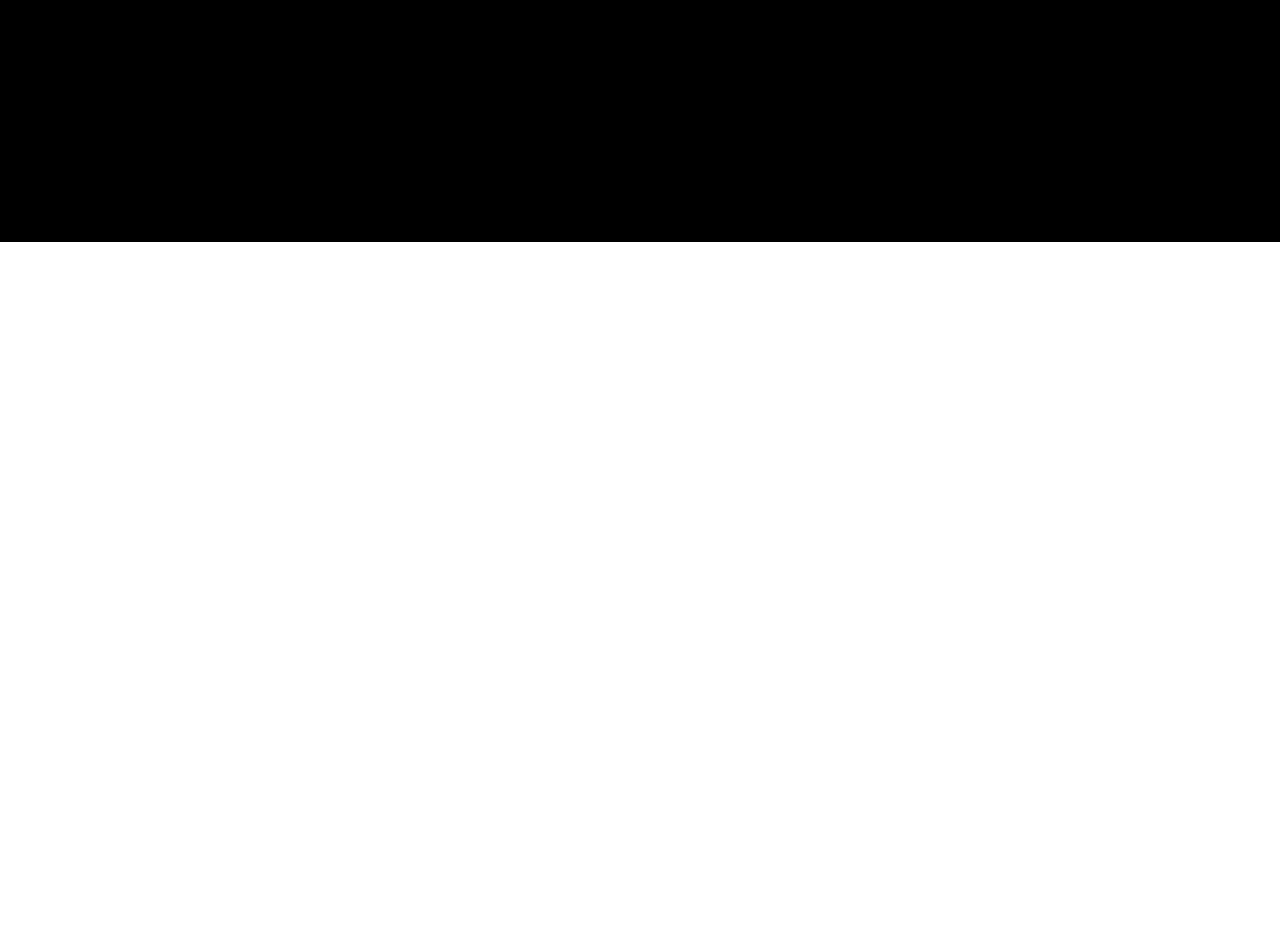
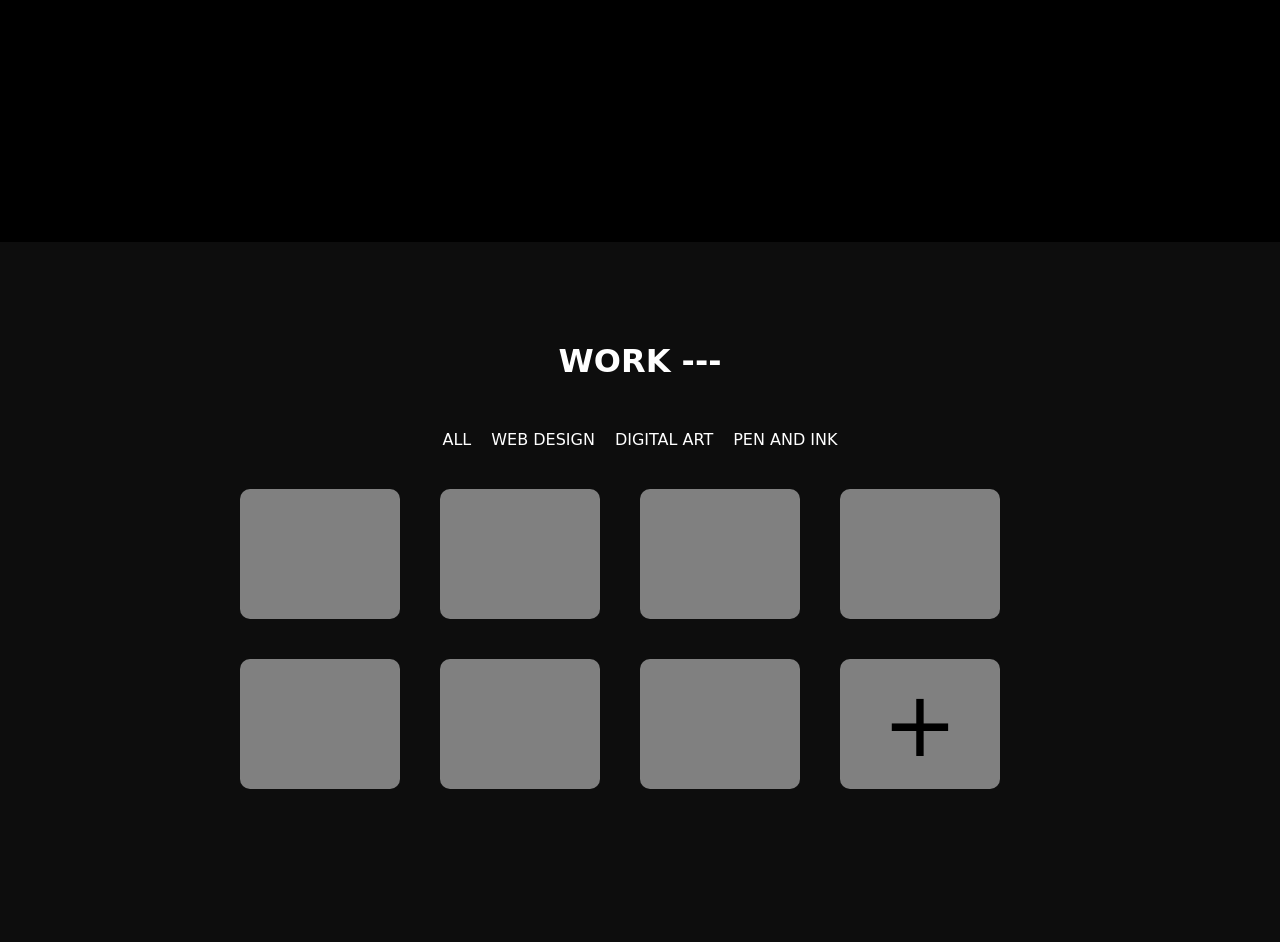
Before and after one commit to Abduxaimova/forever, a plain HTML site: page index.html in a window 1280 px wide. Shown: the part 558-1500 px from the top of the page. Before the commit the page ends 800 px from the top, so only its background shows below. Drawn offline with Linux system fonts and the light colour scheme.

Commit message:
work
wauu

```diff
--- a/index.html
+++ b/index.html
@@ -32,5 +32,25 @@
         </div>
 
     </div>
+
+    <main>
+        <h1>WORK  ---</h1>
+        <ul>
+            <li>ALL</li>
+            <li>WEB DESIGN</li>
+            <li>DIGITAL ART</li>
+            <li>PEN AND INK</li>
+        </ul>
+        <div class="cards">
+            <div class="card"></div>
+            <div class="card"></div>
+            <div class="card"></div>
+            <div class="card"></div>
+            <div class="card"></div>
+            <div class="card"></div>
+            <div class="card"></div>
+            <div class="card">+</div>
+        </div>
+    </main>
 </body>
 </html>
--- a/style.css
+++ b/style.css
@@ -57,3 +57,49 @@ margin-top: 20px;
     color: white;
     margin-top: 18px;
 }
+
+
+main {
+    background-color: #0d0d0d;
+    color: #FFF;
+    height: 700px;
+    font-family: cursive;
+}
+main ul{
+    display: flex;
+    gap: 20px;
+    justify-content: center;
+    list-style: none ;
+    margin-top: 50px;
+
+}
+main h1{
+    text-align: center;
+    padding-top: 100px;
+}
+.card{
+    background-color: gray;
+    color: gray;
+    width: 160px;
+    height: 130px;
+    display: flex;
+    border-radius: 10px;
+    margin-top: 40px;
+    font-size: 90px;
+    color: black;
+    justify-content: center;
+     align-items: center;
+
+}
+.cards{
+    display: grid;
+    grid-template-columns: auto auto auto auto;
+    max-width: 800px;
+    margin-top: 40px;
+    margin: auto;
+
+}
+ul li:hover{
+    border-bottom: 1px solid gold;
+    font-size: 20px;
+}
```
